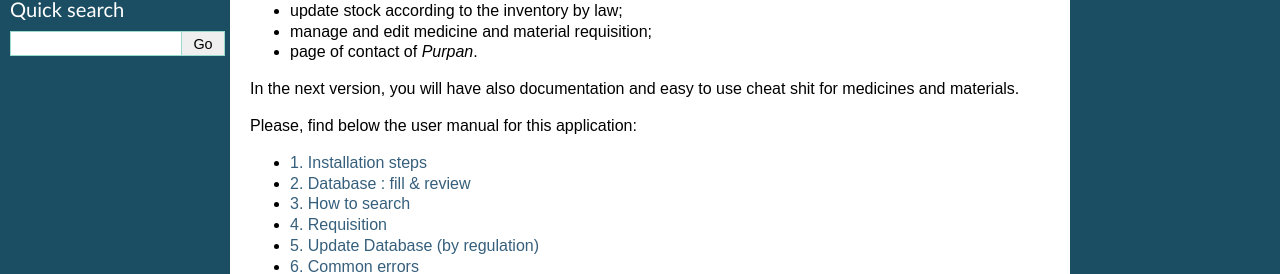
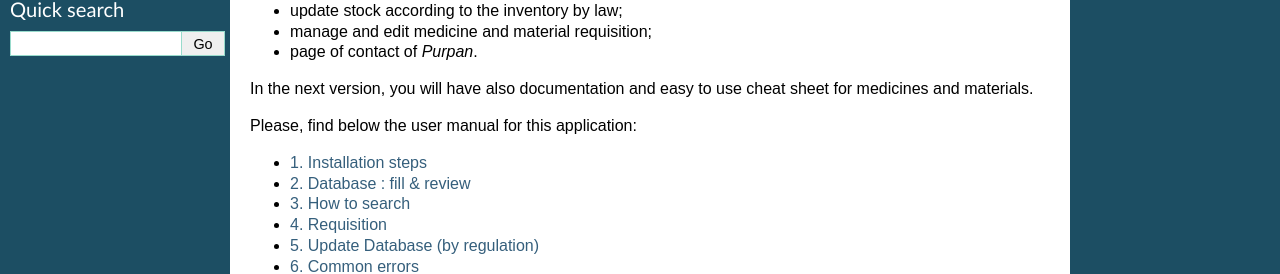
Before and after one commit to tuxite/pharmaship, a Sphinx documentation site: the page built from docs/source/index.rst, in a window 1280 px wide. Shown: the part 248-522 px from the top of the page. Built offline with Sphinx 7.4.7, drawn with Linux system fonts in a browser that asks for light colours.

Commit message:
Minor Correction regarding png files.

```diff
--- a/docs/source/chapter_1.rst
+++ b/docs/source/chapter_1.rst
@@ -47,8 +47,6 @@
 	> python manage.py createsuperuser
 
 My advice is to give there a login as root, then a strong password (multiple characters, numbers, and special chars) in order to preserve your application in the future.
-
-**TO BE CONFIRMED:**
 
 Then, in order to be allowed to change the language of the application, run::
 
--- a/docs/source/index.rst
+++ b/docs/source/index.rst
@@ -19,7 +19,7 @@
 * manage and edit medicine and material requisition;
 * page of contact of *Purpan*.
 
-In the next version, you will have also documentation and easy to use cheat shit for medicines and materials.
+In the next version, you will have also documentation and easy to use cheat sheet for medicines and materials.
 
 Please, find below the user manual for this application:
 
```
Also changed, not shown: 8 other files.
